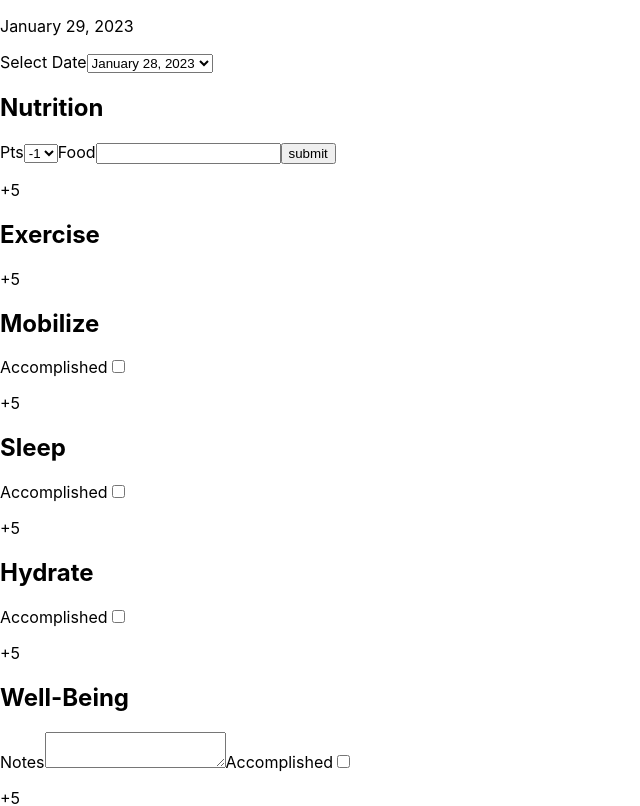
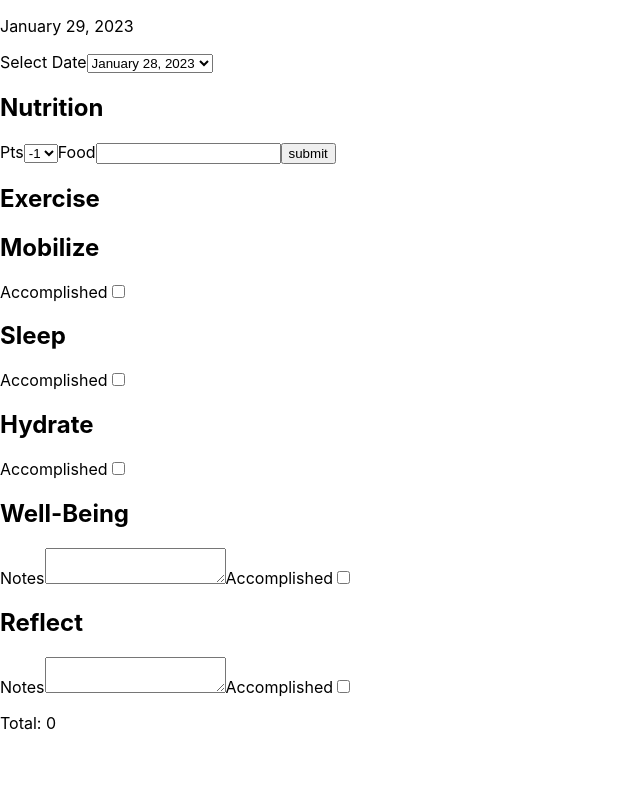
Before and after one commit to peter7n/whole-life-tracker, a React (Create React App) app: page / in a window 1280 px wide. Shown: the top 806 px of the page, without its empty margins (0-640 px from the left). Built offline with nearby package versions, Linux system fonts and the light colour scheme.

Commit message:
add checked state and score functionality; move ScoreDisplay

```diff
--- a/src/App.js
+++ b/src/App.js
@@ -2,14 +2,13 @@ import { Fragment } from 'react';
 import './App.css';
 import DateBar from './DateBar/DateBar';
 import HabitsPanel from './HabitsPanel/HabitsPanel';
-import ScoreDisplay from './ScoreDisplay/ScoreDisplay';
+// import ScoreDisplay from './ScoreDisplay/ScoreDisplay';
 
 function App() {
   return (
     <Fragment>
       <DateBar />
       <HabitsPanel />
-      <ScoreDisplay />
     </Fragment>
   );
 }
--- a/src/HabitsPanel/HabitsPanel.js
+++ b/src/HabitsPanel/HabitsPanel.js
@@ -1,3 +1,4 @@
+import { useState } from 'react';
 import NutritionRow from './NutritionRow';
 import ExerciseRow from './ExerciseRow';
 import MobilizeRow from './MobilizeRow';
@@ -5,17 +6,24 @@ import SleepRow from './SleepRow';
 import HydrateRow from './HydrateRow';
 import WellBeingRow from './WellBeingRow';
 import ReflectRow from './ReflectRow';
+import ScoreDisplay from '../ScoreDisplay/ScoreDisplay';
 
 const HabitsPanel = () => {
+	const [scoreVal, setScore] = useState(0);
+	const scoreUpdateHandler = (points) => {
+		setScore(scoreVal + points);
+	}
+
 	return (
 		<div>
 			<NutritionRow />
 			<ExerciseRow />
 			<MobilizeRow />
-			<SleepRow />
+			<SleepRow onScoreUpdate={scoreUpdateHandler} />
 			<HydrateRow />
 			<WellBeingRow />
 			<ReflectRow />
+			<ScoreDisplay score={scoreVal} />
 		</div>
 	);
 }
--- a/src/HabitsPanel/SleepRow.js
+++ b/src/HabitsPanel/SleepRow.js
@@ -1,12 +1,27 @@
+import { useState } from 'react';
 import HabitRow from '../UI/HabitRow';
 
-const SleepRow = () => {
+const SleepRow = (props) => {
+	const [sleepChecked, setSleepCheckState] = useState(false);
+	const sleepCheckHandler = () => {
+		if (!sleepChecked) {
+			setSleepCheckState(true);
+			props.onScoreUpdate(5);
+		} else {
+			setSleepCheckState(false);
+			props.onScoreUpdate(-5);
+		}
+	}
 	return (
-		<HabitRow
-			name="Sleep"
-			inputType="checkbox"
-			id="sleep"
-		/>
+		<div>
+			<HabitRow
+				name="Sleep"
+				inputType="checkbox"
+				checkboxId="sleep"
+				onChange={sleepCheckHandler}
+			/>
+			{sleepChecked && <p>+5</p>}
+		</div>
 	);
 }
 
--- a/src/ScoreDisplay/ScoreDisplay.js
+++ b/src/ScoreDisplay/ScoreDisplay.js
@@ -1,7 +1,7 @@
-const ScoreDisplay = () => {
+const ScoreDisplay = (props) => {
 	return (
 		<div>
-			<p>Total: 550</p>
+			<p>Total: {props.score}</p>
 		</div>
 	);
 }
--- a/src/UI/HabitRow.js
+++ b/src/UI/HabitRow.js
@@ -1,4 +1,4 @@
-import PointsDisplay from '../HabitsPanel/PointsDisplay';
+// import PointsDisplay from '../HabitsPanel/PointsDisplay';
 
 const HabitRow = (props) => {
 	let inputContent = '';
@@ -14,7 +14,7 @@ const HabitRow = (props) => {
 			<input type="text" id="food" name="food" />
 			<input type="submit" value="submit" />
 		</form>;
-	let checkbox = <form><label for="{props.checkboxId}">Accomplished</label><input type="checkbox" id="{props.checkboxId}" name="{props.checkboxId}" value="false" /></form>
+	let checkbox = <form><label for="{props.checkboxId}">Accomplished</label><input type="checkbox" id="{props.checkboxId}" name="{props.checkboxId}" onChange={props.onChange} /></form>
 	let checkboxAndText = <form><label for="props.textId">Notes</label><textarea id="props.textId" name="props.textId" ></textarea><label for="{props.checkboxId}">Accomplished</label><input type="checkbox" id="{props.checkboxId}" name="{props.checkboxId}" value="false" /></form>
 
 	if (props.inputType === 'multi-textbox') {
@@ -29,7 +29,7 @@ const HabitRow = (props) => {
 		<div>
 			<h2>{props.name}</h2>
 			{inputContent}
-			<PointsDisplay type="props.name" />
+			{/* <PointsDisplay type="props.name" /> */}
 		</div>
 	);
 }
```
